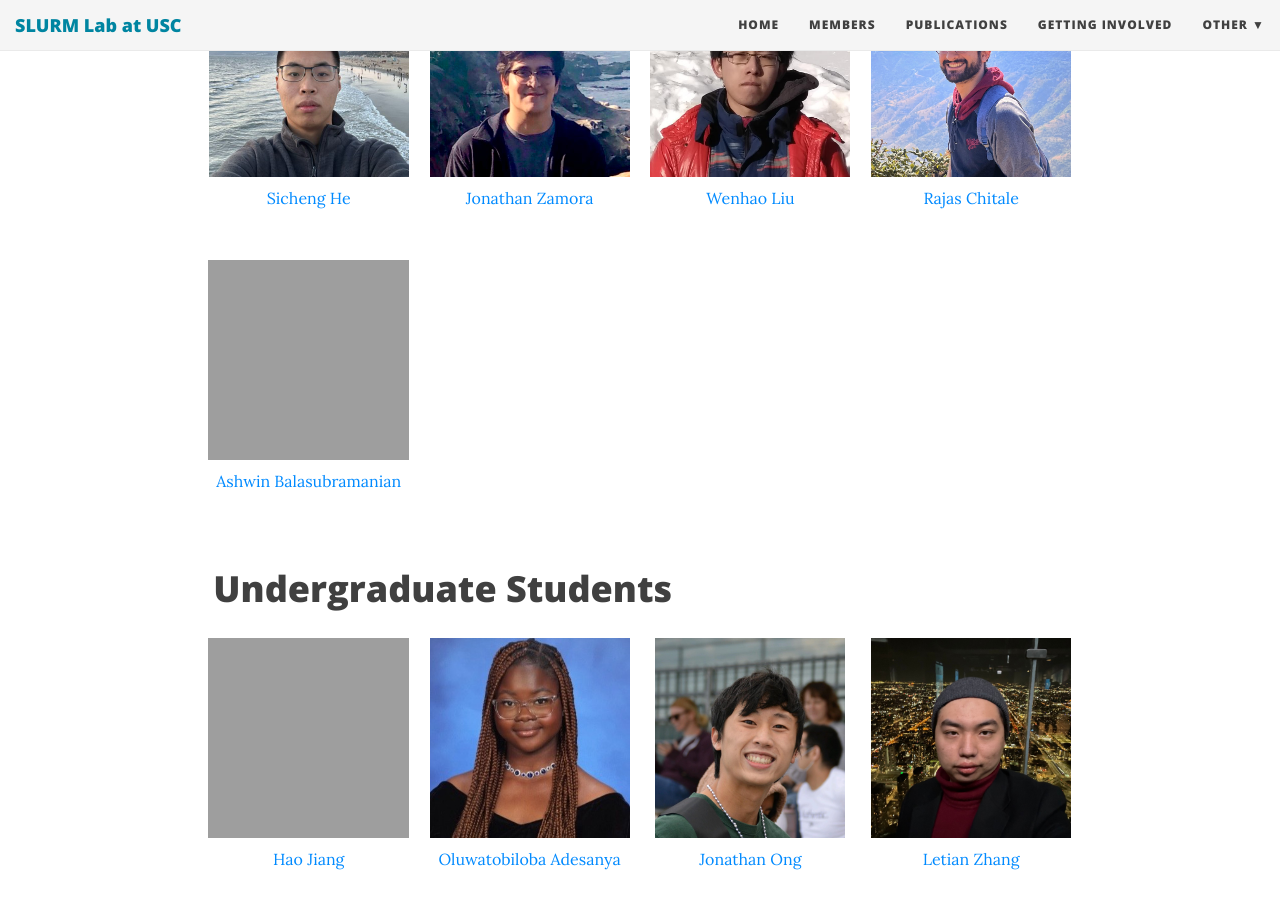
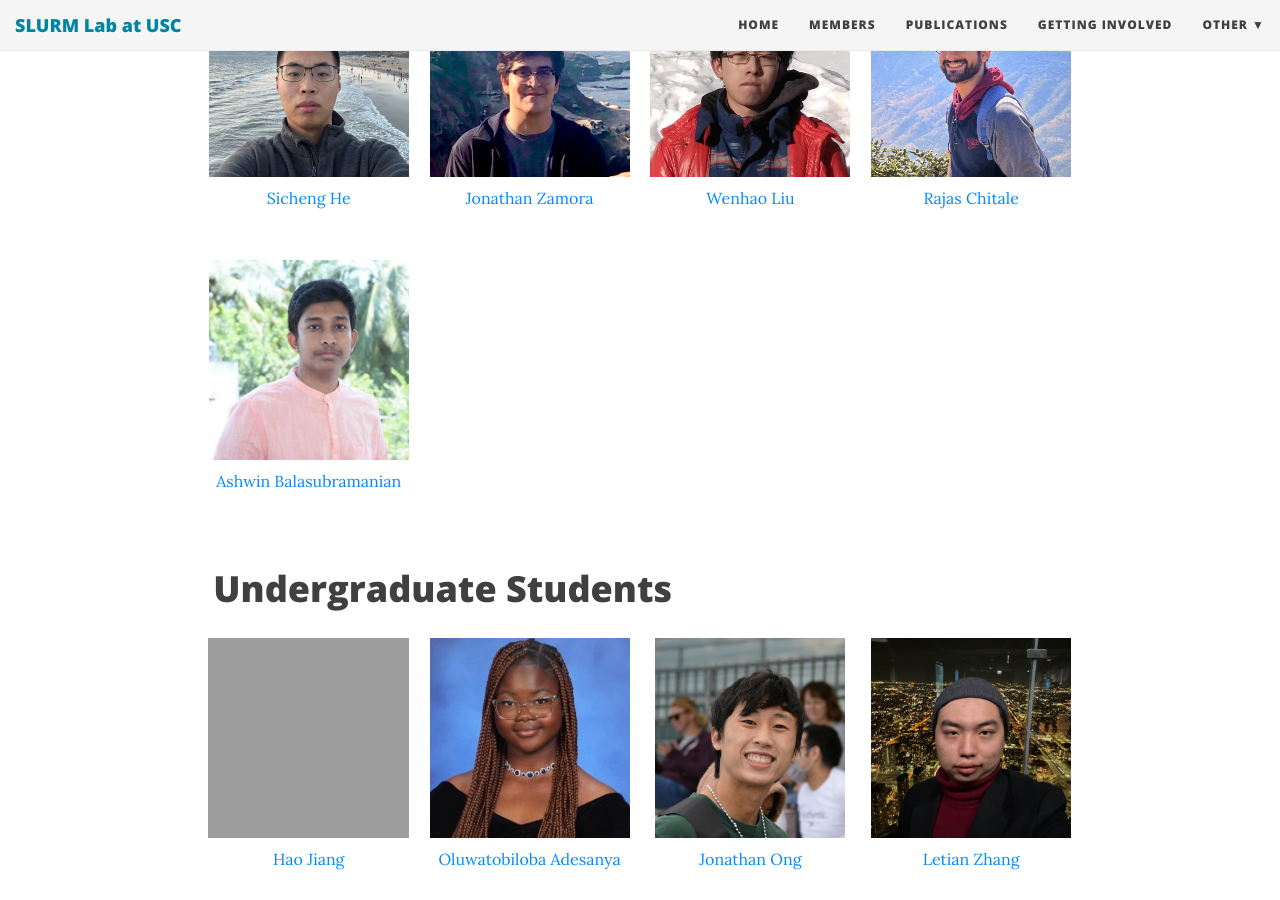
Before and after one commit to slurm-lab-usc/slurm-lab-usc.github.io, a Jekyll site: the page built from members.md, in a window 1280 px wide and 900 px high, scrolled down 1587 px. Built offline with Jekyll 4.4.1, drawn with Linux system fonts in a browser that asks for light colours; nearby versions of some CDN libraries.

Commit message:
I updated profile picture - ashwin balasubramania

```diff
--- a/members.md
+++ b/members.md
@@ -64,7 +64,7 @@
             photo_url: https://slurm-lab-usc.github.io/img/people/RajasChitale.JPG
             web_url: https://www.linkedin.com/in/rajas-chitale-rcv/
           - name: Ashwin Balasubramanian
-            photo_url: https://slurm-lab-usc.github.io/img/people/ashwin_balasubramanian.jpg
+            photo_url: https://slurm-lab-usc.github.io/img/people/ashwin_balasubramanian.jpeg
             web_url: https://www.linkedin.com/in/balasubramanian-ashwin/
 
   - name: Undergraduate Students
```
Also changed, not shown: img/people/ashwin_balasubramanian.jpeg (added).
